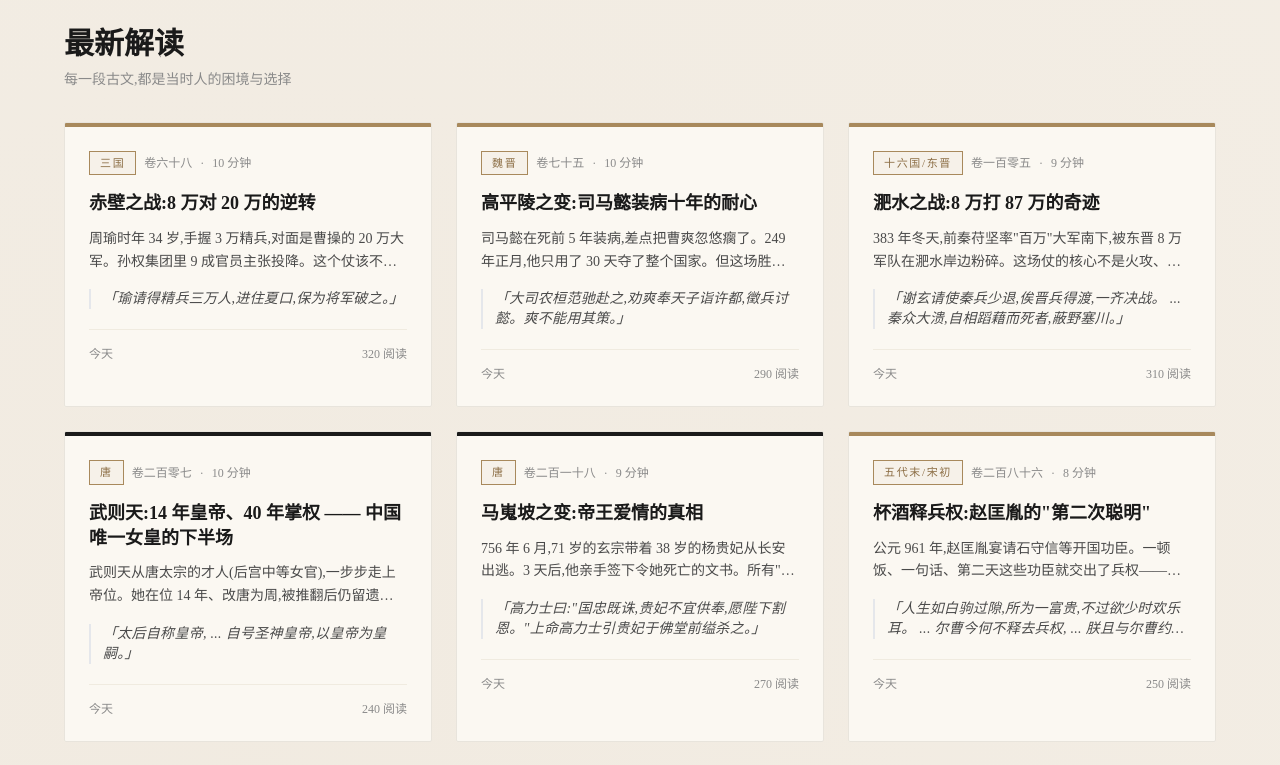
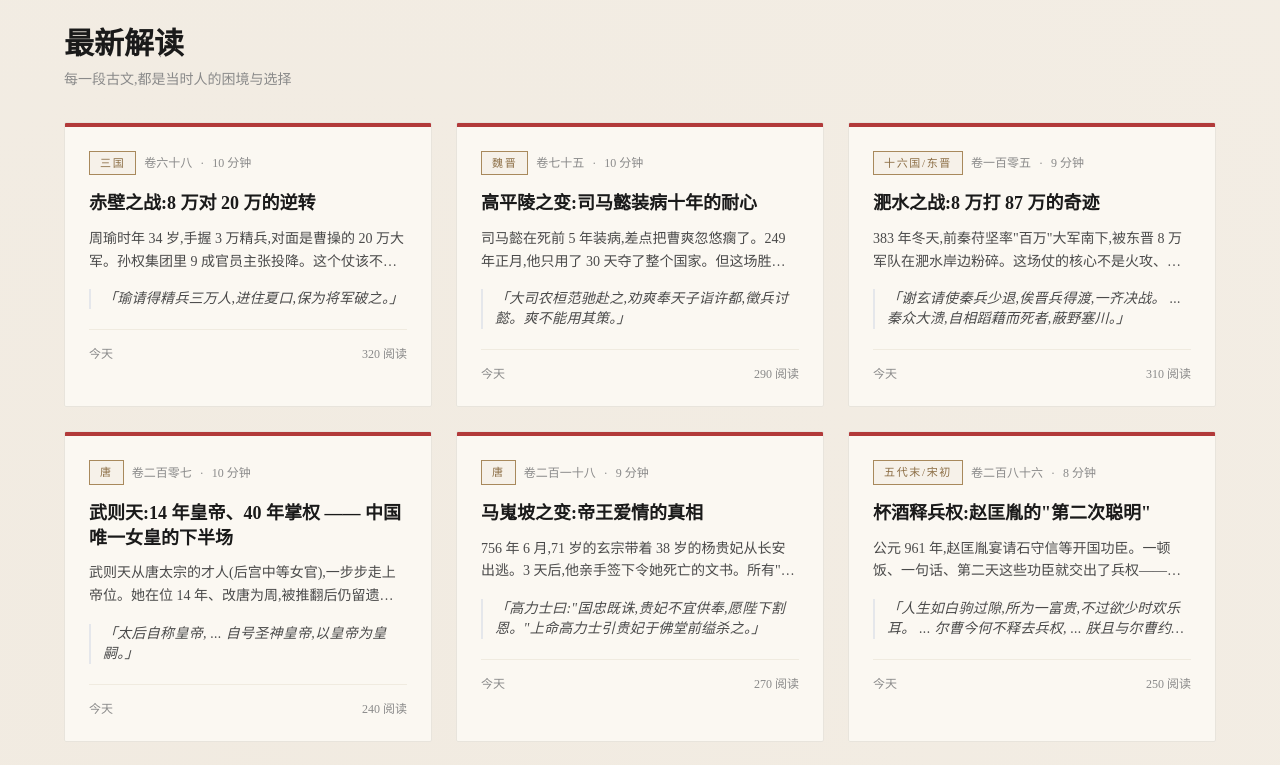
Before and after one commit to mishishi/history-tool, a Next.js app: page / in a window 1280 px wide. Shown: the part 840-1605 px from the top of the page. Built offline with nearby package versions, Linux system fonts and the light colour scheme; a small style sheet from the web is missing.

Commit message:
polish(ux): ArticleCard 顶部 accent 统一为品牌主色 cinnabar
原逻辑按朝代映射颜色(T/五代=ink,战国=cinnabar,其他=gold),
但没有图例说明,用户无法预测卡片顶为什么是黑色/朱红/金色。
简化为统一品牌色 cinnabar,认知成本降到 0。

```diff
--- a/components/ArticleCard.tsx
+++ b/components/ArticleCard.tsx
@@ -29,15 +29,11 @@ interface ArticleCardProps {
  * 文章卡片(首页列表用)
  * - server props: article meta + index
  * - client side: 读 localStorage 的进度,显示「已读」/「阅读中」
+ *
+ * 顶部 1px accent 用品牌主色 cinnabar — 之前按朝代映射不同颜色(T=ink/战国=cinnabar/其他=gold),
+ * 没有文档说明,用户也无法预测,简化为统一品牌色更清晰。
  */
 export default function ArticleCard({ article, variant = 'default', index = 0 }: ArticleCardProps) {
-  const accentColor =
-    article.dynasty === '唐' || article.dynasty === '五代'
-      ? 'bg-ink'
-      : article.dynasty === '战国'
-      ? 'bg-cinnabar'
-      : 'bg-gold';
-
   // 进度状态(0-100)— 默认 0,挂载后从 localStorage 读
   const [progress, setProgress] = useState(0);
   useEffect(() => {
@@ -61,7 +57,7 @@ export default function ArticleCard({ article, variant = 'default', index = 0 }:
       style={staggerStyle}
       className="article-card stagger-card group block relative bg-paper-card border border-border hover:border-cinnabar rounded-sm overflow-hidden"
     >
-      <div className={`card-accent h-1 ${accentColor}`}></div>
+      <div className="card-accent h-1 bg-cinnabar"></div>
       <div className={`p-6 ${variant === 'compact' ? 'p-5' : ''}`}>
         {/* 标签行 */}
         <div className="flex items-center gap-2 mb-4 flex-wrap">
```
